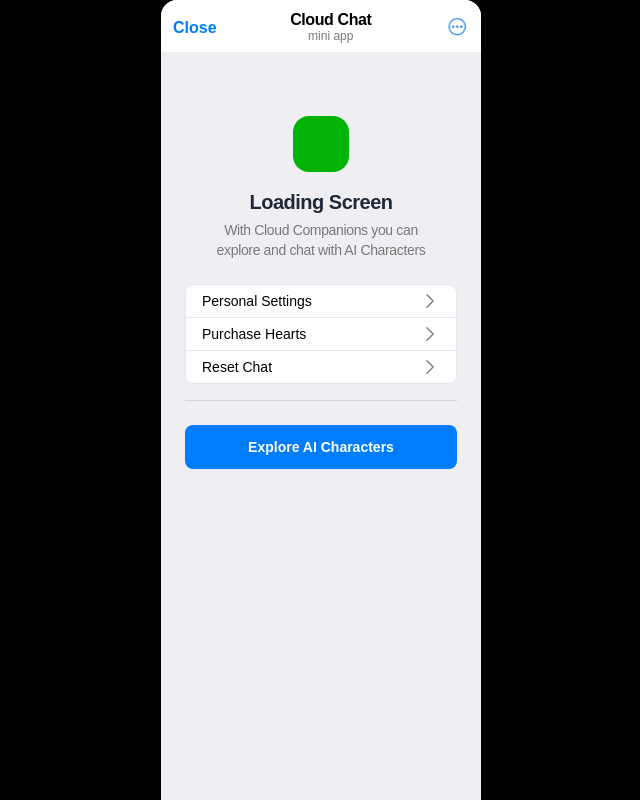
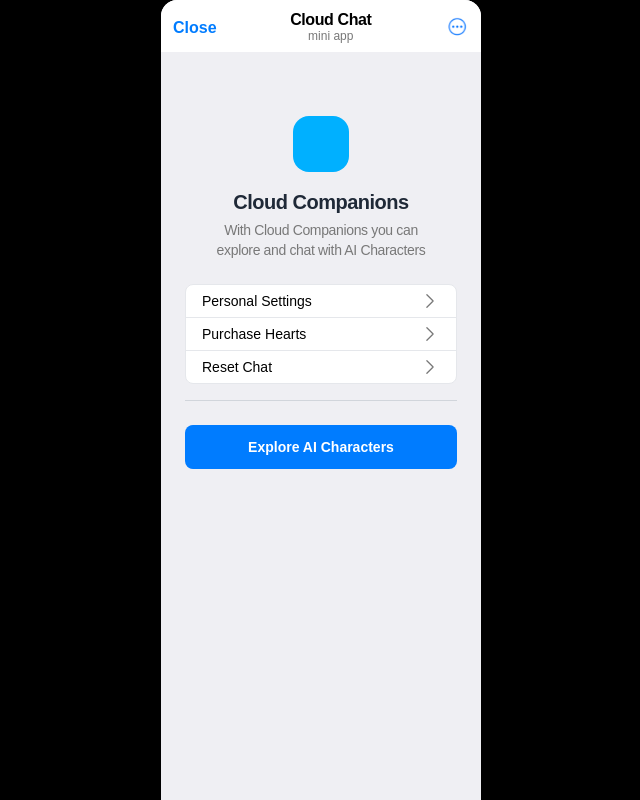
Before and after one commit to sda34495/companion-tele-app, a Next.js app: page / in a window 1280 px wide. Shown: the whole page, without its empty margins (319-959 px from the left). Built offline with nearby package versions, Linux system fonts and the light colour scheme.

Commit message:
fix page render

```diff
--- a/app/page.tsx
+++ b/app/page.tsx
@@ -12,9 +12,9 @@ export default function Home() {
   return (
 
     <>
-    {/* <Homepage/> */}
+    <Homepage/>
     {/* <ResetChat/> */}
-    <LoadingScreen/>
+    {/* <LoadingScreen/> */}
 
 
     </>
```
